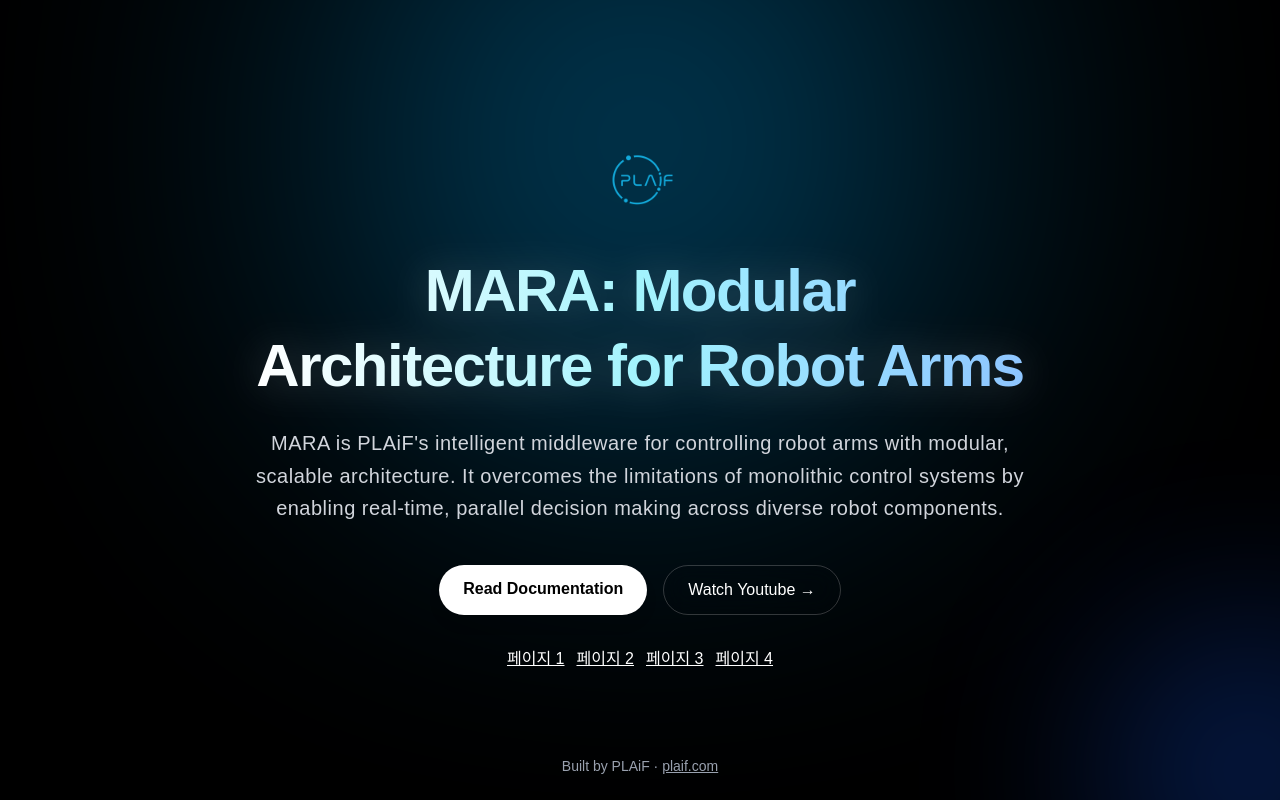
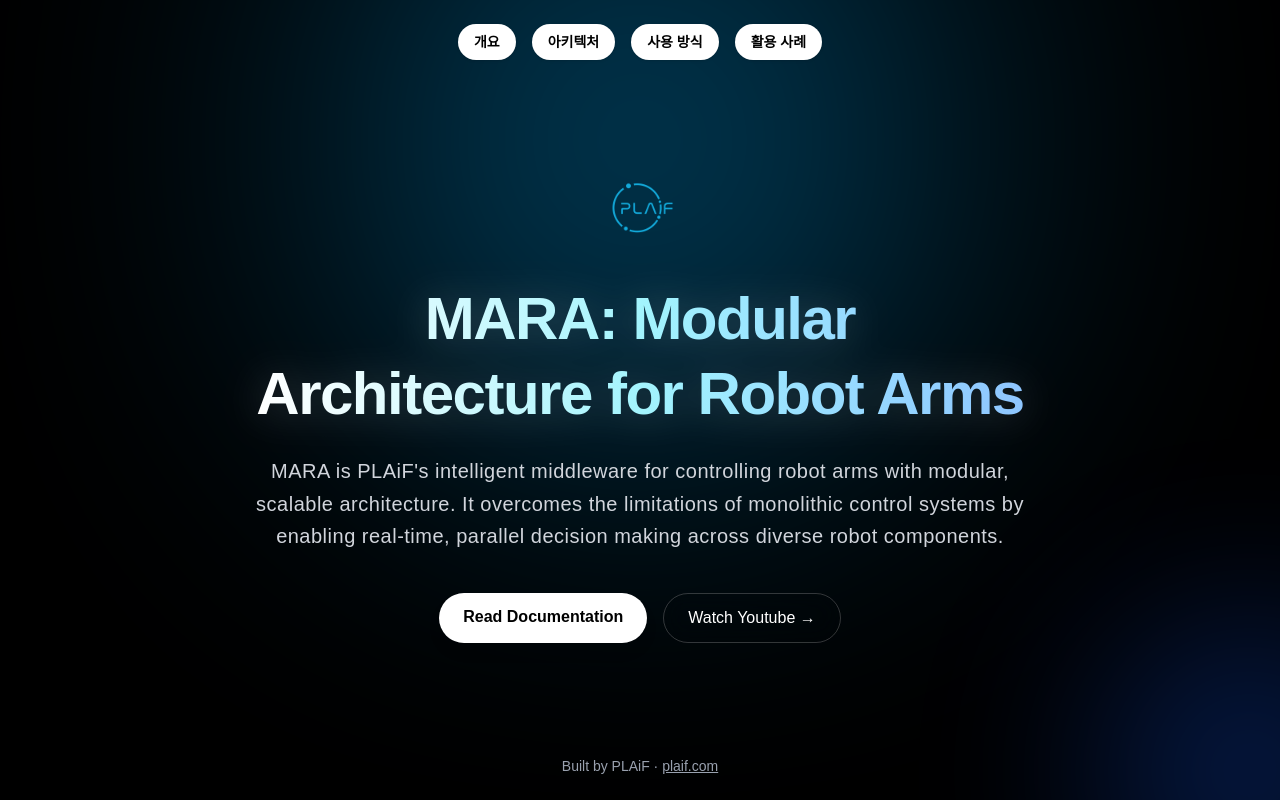
Before and after one commit to powerstrong/introduce-codex, a Next.js app: page / in a window 1280 px wide. Built offline with nearby package versions, Linux system fonts and the light colour scheme.

Commit message:
Improve navigation and page names

```diff
--- a/app/page2/page.tsx
+++ b/app/architecture/page.tsx
@@ -1,6 +1,6 @@
 import Link from "next/link";
 
-export default function Page2() {
+export default function ArchitecturePage() {
   return (
     <div className="relative min-h-screen bg-black text-white flex flex-col items-center justify-center overflow-hidden px-6 py-20">
       <div className="absolute inset-0 -z-10 bg-gradient-to-br from-sky-900 via-cyan-900 to-black opacity-80" />
@@ -20,7 +20,7 @@
           모든 모듈은 Module(계산 중심, 일시적 실행)과 RunnableModule(지속적 동작, 별도 스레드 실행) 두 인터페이스 중 하나를 기반으로 작성되며, MARA의 구성 요소는 이를 상속해 독립적으로 구현됩니다.
         </p>
         <div className="mt-8">
-          <Link href="/page3" className="underline hover:text-gray-300">
+          <Link href="/usage" className="underline hover:text-gray-300">
             다음 페이지 →
           </Link>
         </div>
--- a/app/page1/page.tsx
+++ b/app/overview/page.tsx
@@ -1,6 +1,6 @@
 import Link from "next/link";
 
-export default function Page1() {
+export default function OverviewPage() {
   return (
     <div className="relative min-h-screen bg-black text-white flex flex-col items-center justify-center overflow-hidden px-6 py-20">
       <div className="absolute inset-0 -z-10 bg-gradient-to-br from-sky-900 via-cyan-900 to-black opacity-80" />
@@ -17,7 +17,7 @@
           MARA는 로봇 동작 구조의 복잡성, 시스템 구성 변경의 어려움, 유지보수 및 디버깅의 비효율성을 해결하기 위해 모듈화, 런타임 연결, 로컬 최적화 통신이라는 세 가지 핵심 설계를 따릅니다.
         </p>
         <div className="mt-8">
-          <Link href="/page2" className="underline hover:text-gray-300">
+          <Link href="/architecture" className="underline hover:text-gray-300">
             다음 페이지 →
           </Link>
         </div>
--- a/app/page.tsx
+++ b/app/page.tsx
@@ -7,6 +7,34 @@
       <div className="absolute inset-0 -z-10 bg-gradient-to-br from-sky-900 via-cyan-900 to-black opacity-80" />
       <div className="absolute -top-40 left-1/2 transform -translate-x-1/2 w-[600px] h-[600px] bg-sky-500 opacity-30 rounded-full blur-[160px] animate-pulse" />
       <div className="absolute bottom-[-120px] right-[-120px] w-[300px] h-[300px] bg-blue-600 opacity-30 rounded-full blur-[100px]" />
+
+      {/* Top Navigation */}
+      <nav className="absolute top-6 left-0 right-0 flex justify-center gap-4 z-20">
+        <a
+          href="/overview"
+          className="bg-white text-black px-4 py-2 rounded-full text-sm font-semibold hover:bg-cyan-100 transition shadow"
+        >
+          개요
+        </a>
+        <a
+          href="/architecture"
+          className="bg-white text-black px-4 py-2 rounded-full text-sm font-semibold hover:bg-cyan-100 transition shadow"
+        >
+          아키텍처
+        </a>
+        <a
+          href="/usage"
+          className="bg-white text-black px-4 py-2 rounded-full text-sm font-semibold hover:bg-cyan-100 transition shadow"
+        >
+          사용 방식
+        </a>
+        <a
+          href="/usecase"
+          className="bg-white text-black px-4 py-2 rounded-full text-sm font-semibold hover:bg-cyan-100 transition shadow"
+        >
+          활용 사례
+        </a>
+      </nav>
 
       {/* Content */}
       <main className="text-center max-w-3xl z-10">
@@ -45,20 +73,6 @@
             Watch Youtube →
           </a>
         </div>
-        <div className="mt-8 flex flex-wrap justify-center gap-3">
-          <a href="/page1" className="underline hover:text-gray-300">
-            페이지 1
-          </a>
-          <a href="/page2" className="underline hover:text-gray-300">
-            페이지 2
-          </a>
-          <a href="/page3" className="underline hover:text-gray-300">
-            페이지 3
-          </a>
-          <a href="/page4" className="underline hover:text-gray-300">
-            페이지 4
-          </a>
-        </div>
       </main>
 
       <footer className="absolute bottom-6 text-sm text-gray-400 z-10">
--- a/app/page3/page.tsx
+++ b/app/usage/page.tsx
@@ -1,6 +1,6 @@
 import Link from "next/link";
 
-export default function Page3() {
+export default function UsagePage() {
   return (
     <div className="relative min-h-screen bg-black text-white flex flex-col items-center justify-center overflow-hidden px-6 py-20">
       <div className="absolute inset-0 -z-10 bg-gradient-to-br from-sky-900 via-cyan-900 to-black opacity-80" />
@@ -26,7 +26,7 @@
           CMake 기반 빌드 체인을 통해 모듈을 추가하면 자동으로 빌드 구성이 반영됩니다.
         </p>
         <div className="mt-8">
-          <Link href="/page4" className="underline hover:text-gray-300">
+          <Link href="/usecase" className="underline hover:text-gray-300">
             다음 페이지 →
           </Link>
         </div>
--- a/app/page4/page.tsx
+++ b/app/usecase/page.tsx
@@ -1,6 +1,6 @@
 import Link from "next/link";
 
-export default function Page4() {
+export default function UseCasePage() {
   return (
     <div className="relative min-h-screen bg-black text-white flex flex-col items-center justify-center overflow-hidden px-6 py-20">
       <div className="absolute inset-0 -z-10 bg-gradient-to-br from-sky-900 via-cyan-900 to-black opacity-80" />
```
